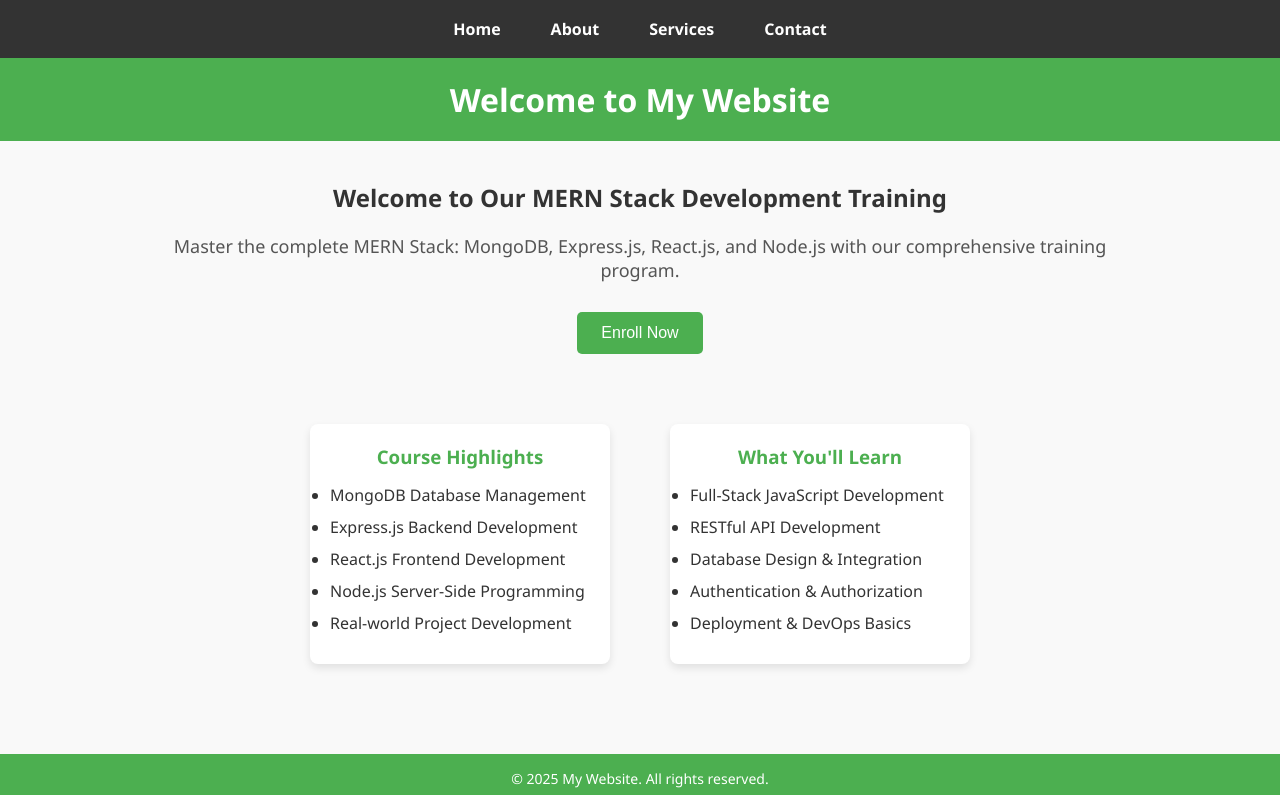
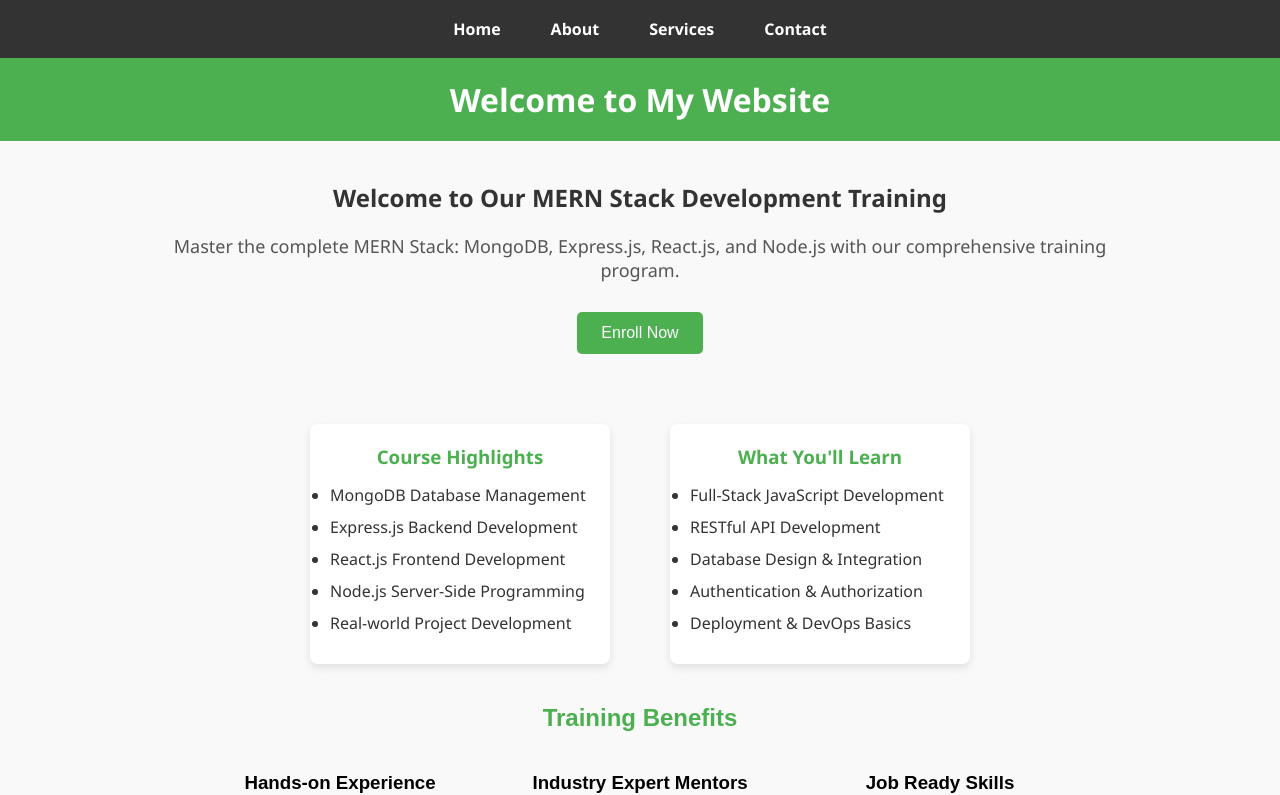
Before and after one commit to rigyel-dev/GroupCollab1, a React (Vite) app: page / in a window 1280 px wide. Shown: the top 795 px of the page. Built offline with nearby package versions, Linux system fonts and the light colour scheme.

Commit message:
error fix

```diff
--- a/src/App.jsx
+++ b/src/App.jsx
@@ -3,6 +3,7 @@ import Home from './components/home/Home'
 import './index.css';
 import NavBar from './components/navbar/NavBar';
 import Footer from './components/footer/Footer';
+import TrainingBenefits from './components/trainingbenefits/TrainingBenefits';
 
 
 
@@ -12,7 +13,6 @@ const App = () => {
     <NavBar/>
     <Home/>
 
-
     <Footer/>
     </>
   )
--- a/src/components/home/Home.jsx
+++ b/src/components/home/Home.jsx
@@ -1,6 +1,7 @@
 import React from "react";
 import CourseHighlights from "../course-highlight/CourseHighlights";
 import Learning from "../learning/Learning";
+import TrainingBenefits from "../trainingbenefits/TrainingBenefits";
 
 const Home = () => {
   return (
@@ -23,7 +24,9 @@ const Home = () => {
             <h3>What You'll Learn</h3>
             <Learning />
           </div>
+
         </div>
+        <TrainingBenefits/>
 
       </main>
     </div>
```
